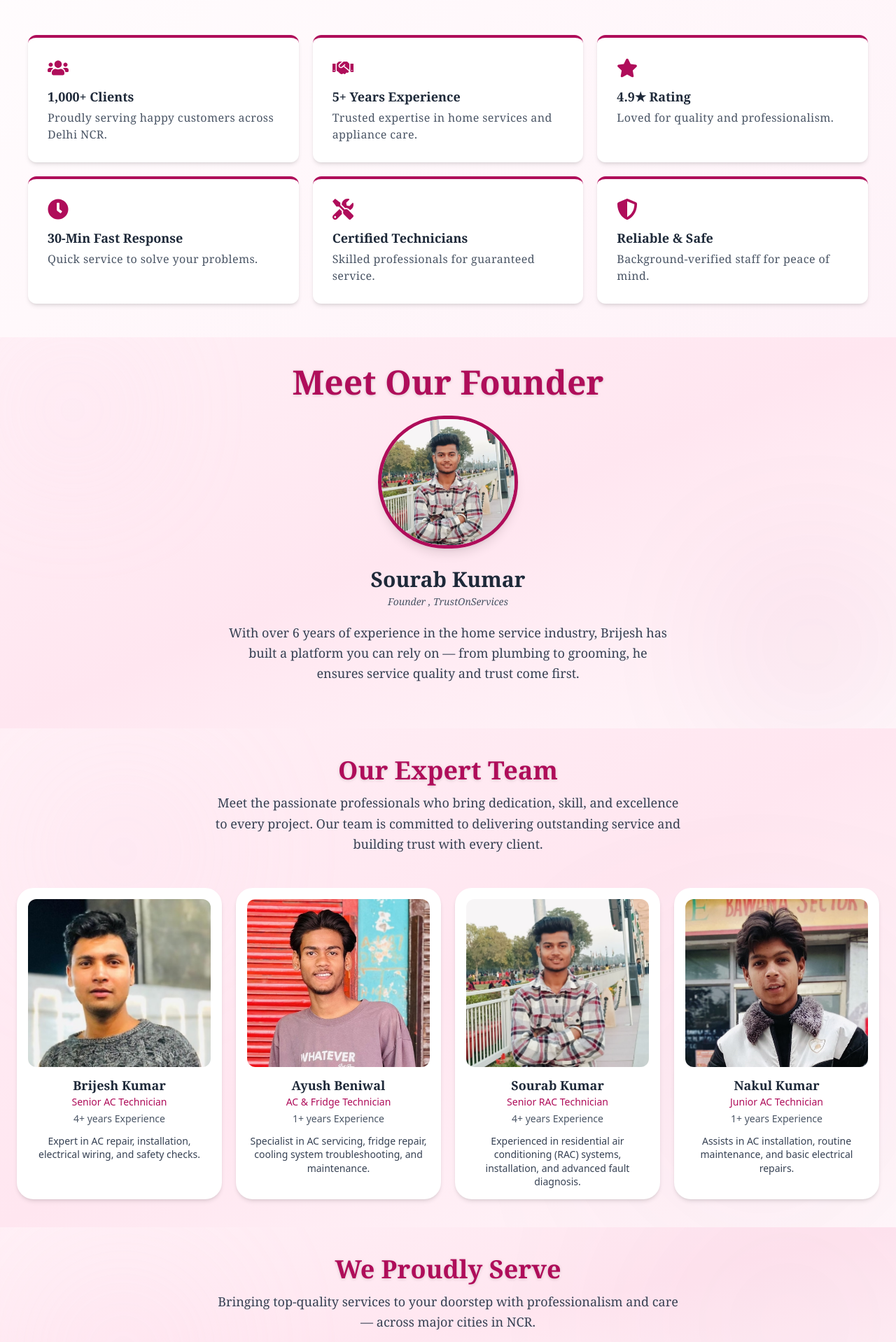
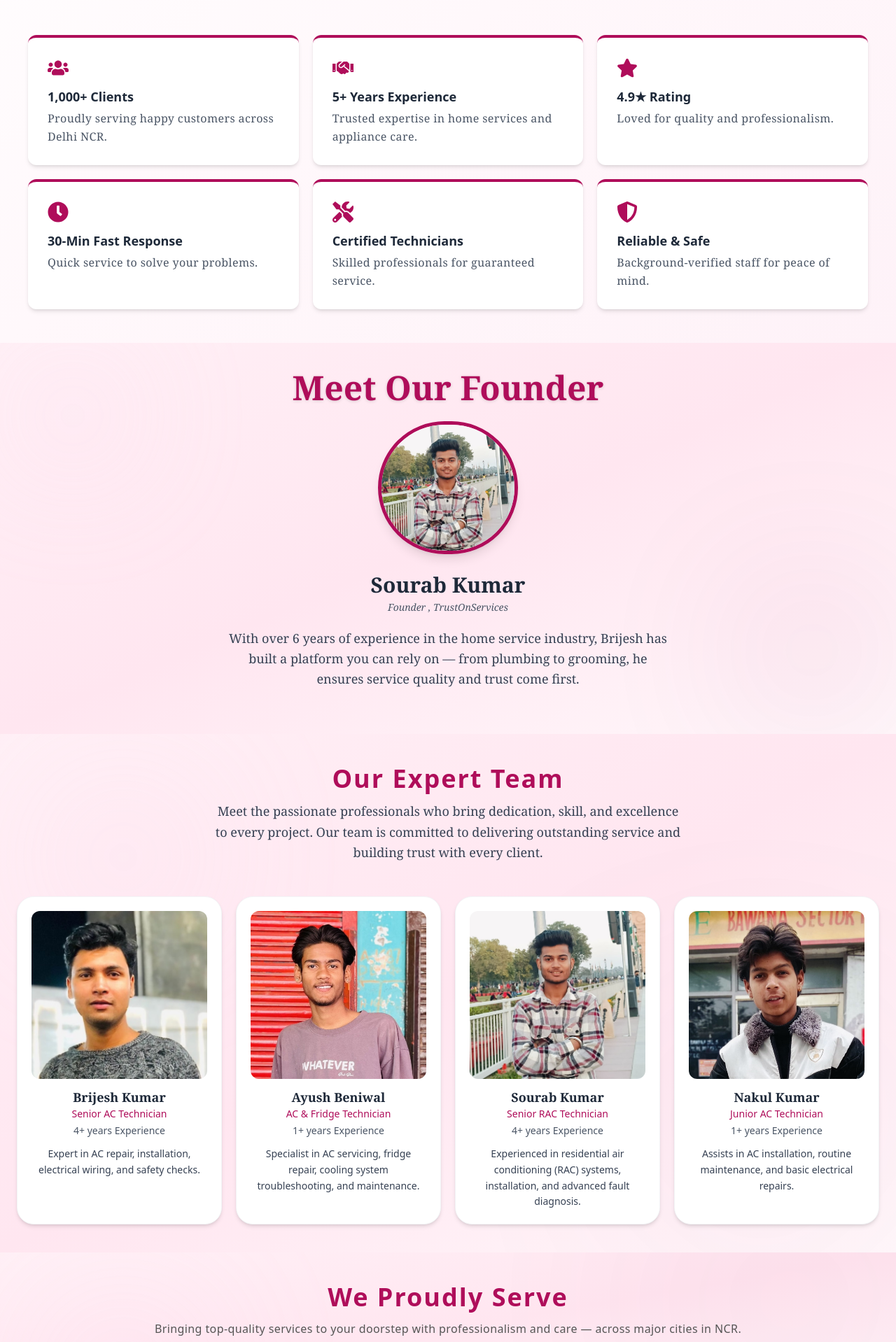
Before and after one commit to satender9586/TrustonServices, a Next.js app: page /about in a window 1280 px wide. Shown: the part 380-2298 px from the top of the page at 70% size. Built offline with nearby package versions, Linux system fonts and the light colour scheme.

Commit message:
fix random thinks

```diff
--- a/src/app/about/LocationSection.tsx
+++ b/src/app/about/LocationSection.tsx
@@ -10,12 +10,12 @@ const LocationSection = () => {
 
   <div className="max-w-6xl mx-auto px-6 text-center relative z-10">
     {/* Heading */}
-    <h2 className="text-3xl sm:text-4xl font-serif font-extrabold text-[#AF0D5A] mb-3 drop-shadow-sm">
+    <h2 className="text-[24px] sm:text-4xl md:leading-12  tracking-[1.5px] md:tracking-[2px] md:font-semibold text-[#AF0D5A] mb-2">
       We Proudly Serve
     </h2>
 
     {/* Subtext */}
-    <p className="text-gray-700 text-base sm:text-lg mb-12 font-serif max-w-2xl mx-auto leading-relaxed">
+    <p className="text-[15px] tracking-wide sm:text-[16px] text-[#555] leading-relaxed mb-2">
       Bringing top-quality services to your doorstep with professionalism and care —
       across major cities in NCR.
     </p>
--- a/src/app/about/TeamSection.tsx
+++ b/src/app/about/TeamSection.tsx
@@ -4,30 +4,40 @@ import React from 'react'
 
 const TeamSection = () => {
   return (
-    <section className="relative py-10 bg-gradient-to-br from-[#fff0f6] via-[#ffe6f0] to-[#fff8fb] overflow-hidden">
-  <div className="absolute top-20 left-20 w-48 h-48 bg-pink-200 rounded-full blur-[120px] opacity-25"></div>
-  <div className="absolute bottom-20 right-20 w-56 h-56 bg-[#AF0D5A] rounded-full blur-[150px] opacity-20"></div>
+    <section className="relative py-8 sm:py-10 bg-gradient-to-br from-[#fff0f6] via-[#ffe6f0] to-[#fff8fb] overflow-hidden">
+      {/* Background blur circles */}
+      <div className="absolute top-10 sm:top-20 left-10 sm:left-20 w-32 h-32 sm:w-48 sm:h-48 bg-pink-200 rounded-full blur-[90px] sm:blur-[120px] opacity-25"></div>
+      <div className="absolute bottom-10 sm:bottom-20 right-10 sm:right-20 w-36 h-36 sm:w-56 sm:h-56 bg-[#AF0D5A] rounded-full blur-[100px] sm:blur-[150px] opacity-20"></div>
 
-  <div className="max-w-7xl mx-auto px-6 text-center relative z-10">
-    <h2 className="text-3xl sm:text-4xl font-serif font-extrabold text-[#AF0D5A] mb-3 drop-shadow-sm">
+      <div className="max-w-7xl mx-auto px-4 sm:px-6 text-center relative z-10">
+        {/* Heading */}
+        <h2 className="text-[24px] sm:text-4xl md:leading-12  tracking-[1.5px] md:tracking-[2px] md:font-semibold text-[#AF0D5A] mb-2">
           Our Expert Team
         </h2>
 
-    <div className="max-w-2xl mx-auto mb-12">
-      <p className="text-gray-700 text-base sm:text-lg leading-relaxed font-serif">
+        {/* Intro text */}
+        <div className="md:hidden max-w-2xl mx-auto mb-8 sm:mb-12">
+          <p className="text-[15px] tracking-wide sm:text-[16px] text-[#555] leading-relaxed mb-2">
+            Meet the passionate professionals who bring dedication
+          </p>
+        </div>
+        <div className="hidden md:block max-w-2xl mx-auto mb-8 sm:mb-12">
+          <p className="text-gray-700 text-sm sm:text-lg leading-relaxed font-serif px-1 sm:px-0">
             Meet the passionate professionals who bring dedication, skill, and
             excellence to every project. Our team is committed to delivering
             outstanding service and building trust with every client.
           </p>
         </div>
 
-    <div className="grid gap-4 md:gap-5 sm:grid-cols-2 md:grid-cols-4 ">
+        {/* Team cards */}
+        <div className="grid gap-4 sm:gap-5 grid-cols-1 sm:grid-cols-2 md:grid-cols-4">
           {teamMembers.map((member, idx) => (
             <div
               key={idx}
-          className="group p-4 bg-white  border-gray-100 rounded-[24px] shadow-md hover:shadow-xl hover:-translate-y-3 hover:border-[#AF0D5A] transition-all duration-300 flex flex-col items-center"
+              className="group p-4 sm:p-5 bg-white border border-gray-100 rounded-[20px] sm:rounded-[24px] shadow-md hover:shadow-xl hover:-translate-y-2 sm:hover:-translate-y-3 hover:border-[#AF0D5A] transition-all duration-300 flex flex-col items-center"
             >
-          <div className="relative w-full h-60 overflow-hidden rounded-xl mb-3 ">
+              {/* Profile image */}
+              <div className="relative w-full h-50 sm:h-60 overflow-hidden rounded-xl mb-3">
                 <Image
                   src={member.profile}
                   alt={member.name}
@@ -36,17 +46,23 @@ const TeamSection = () => {
                 />
               </div>
 
-          <h3 className="text-lg font-serif text-gray-800 font-bold">
+              {/* Name */}
+              <h3 className="text-base sm:text-lg font-serif text-gray-800 font-bold">
                 {member.name}
               </h3>
-          <p className="text-sm font-sans text-[#AF0D5A] mb-1">
+
+              {/* Role */}
+              <p className="text-xs sm:text-sm font-sans text-[#AF0D5A] mb-1">
                 {member.role}
               </p>
-          <p className="text-sm font-sans text-gray-600 mb-3">
+
+              {/* Experience */}
+              <p className="text-xs sm:text-sm font-sans text-gray-600 mb-3">
                 {member.experience} Experience
               </p>
 
-          <p className="text-gray-700 font-sans text-sm text-center leading-snug">
+              {/* Description */}
+              <p className="text-gray-700 font-sans text-xs sm:text-sm text-center leading-snug sm:leading-relaxed px-1">
                 {member.desc}
               </p>
             </div>
@@ -54,7 +70,6 @@ const TeamSection = () => {
         </div>
       </div>
     </section>
-
   )
 }
 
--- a/src/components/HiglightCart.tsx
+++ b/src/components/HiglightCart.tsx
@@ -8,10 +8,14 @@ type HighlightProps = {
 
 const HiglightCart = ({ icon, title, text }: HighlightProps) => {
   return (
-    <div className="bg-white p-7 rounded-xl shadow-md hover:shadow-lg hover:scale-[1.02] transition-all duration-300 border-t-4 border-[#AF0D5A]">
-      <div className="text-[#AF0D5A] text-3xl mb-3">{icon}</div>
-      <h4 className="text-lg font-serif font-semibold text-gray-800 mb-1">{title}</h4>
-      <p className="text-[16px] tracking-wide font-serif text-gray-600">{text}</p>
+    <div className="bg-white p-5 sm:p-7 rounded-xl shadow-md hover:shadow-lg hover:scale-[1.02] transition-all duration-300 border-t-4 border-[#AF0D5A]">
+      <div className="text-[#AF0D5A] text-2xl sm:text-3xl mb-2 sm:mb-3">{icon}</div>
+      <h4 className="text-base sm:text-lg  font-semibold text-gray-800 mb-1">
+        {title}
+      </h4>
+      <p className="text-sm sm:text-[16px] tracking-wide font-serif text-gray-600 leading-snug sm:leading-relaxed">
+        {text}
+      </p>
     </div>
   );
 };
```
Lines whose indentation alone changed are shown as unchanged.
